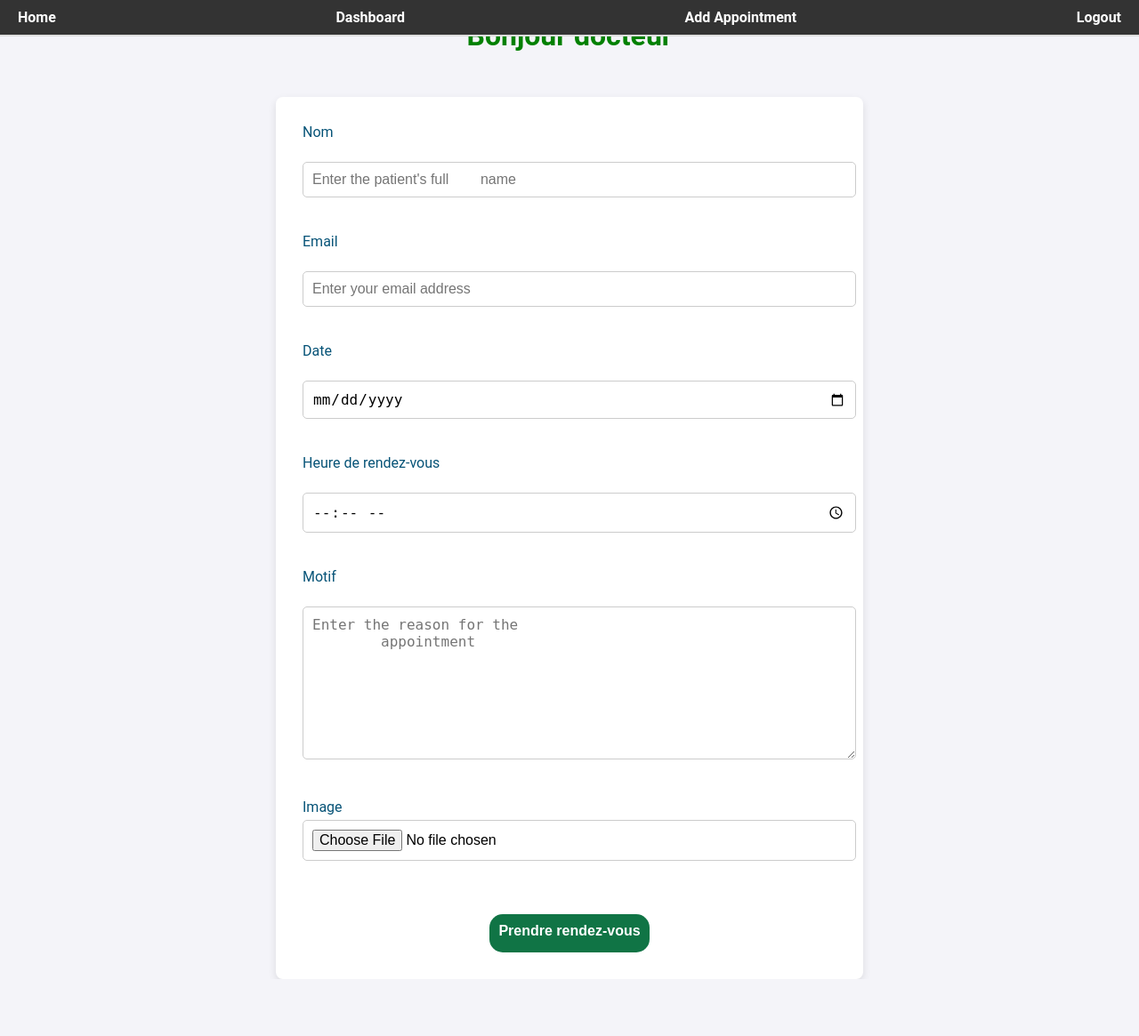
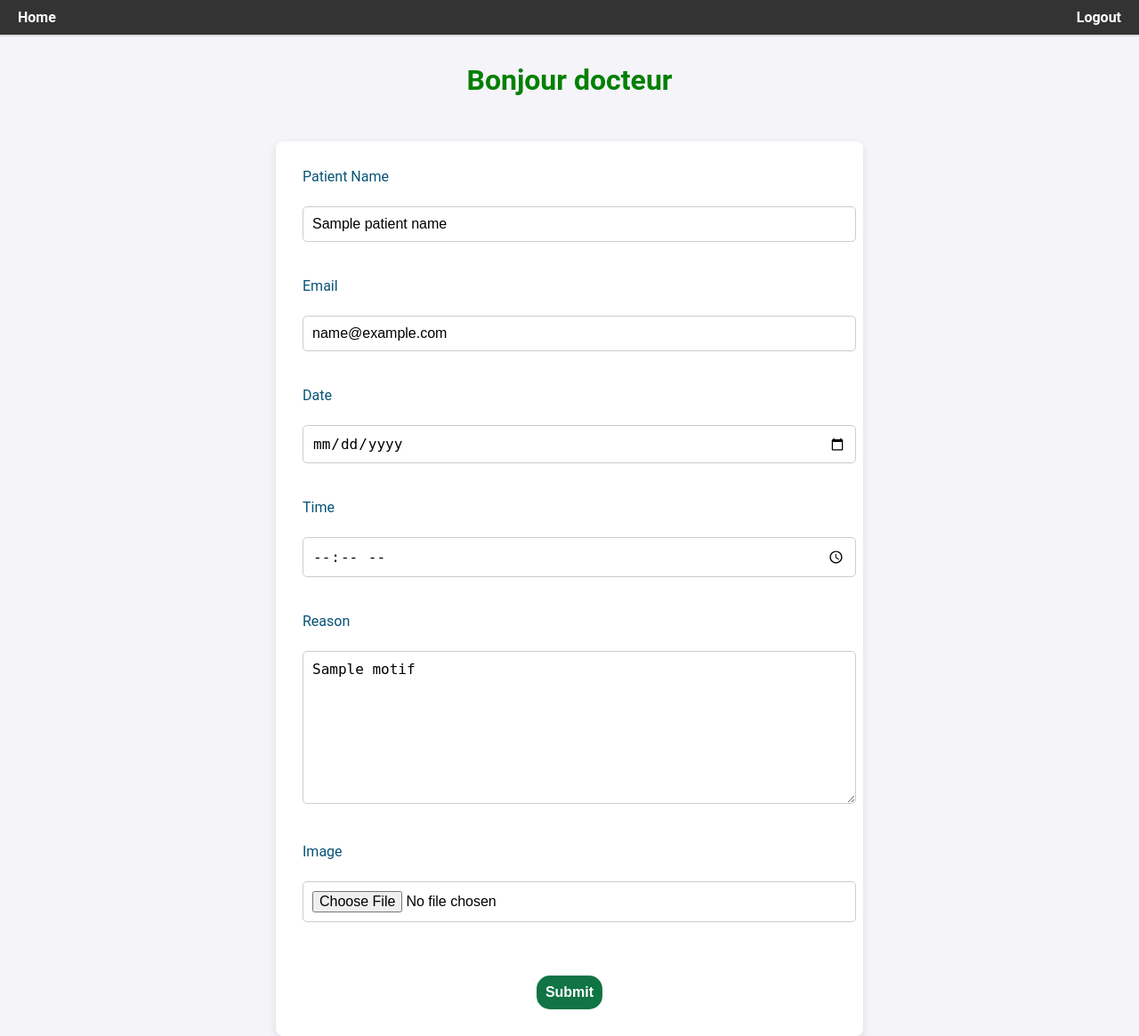
Before and after one commit to ihebEnetcom/mini_project, a Flask app: template templates/index.html in a window 1280 px wide. Shown: the whole page at 89% size. Before the commit the page ends 1101 px from the top, so only its background shows below. Run offline with Flask 3, Linux system fonts and the light colour scheme; tables that the repository leaves empty or names only in its code hold one stand-in row (values such as "Sample post"); the template is opened without the code that fills it: values that come from a table or form of the project are taken from there, most other values are stand-ins (such as "Sample title", 1, 10 or a date in 2020); some libraries are stand-ins or nearby versions.

Commit message:
modify nav bar

```diff
--- a/templates/base.html
+++ b/templates/base.html
@@ -13,8 +13,7 @@
     <header>
       <div style="display: flex; justify-content: space-between">
         <p><a href="{{ url_for('login') }}">Home</a></p>
-        <p><a href="{{ url_for('dashboard') }}">Dashboard</a></p>
-        <p><a href="{{ url_for('add_appointment') }}">Add Appointment</a></p>
+
         <p><a href="{{ url_for('logout') }}">Logout</a></p>
       </div>
     </header>
--- a/templates/index.html
+++ b/templates/index.html
@@ -33,34 +33,7 @@
             Home
           </a>
         </p>
-        <p style="margin: 0; font-size: 16px; font-weight: bold">
-          <a
-            href="{{ url_for('dashboard') }}"
-            style="
-              text-decoration: none;
-              color: white;
-              padding: 5px 10px;
-              border-radius: 5px;
-              transition: background-color 0.3s;
-            "
-          >
-            Dashboard
-          </a>
-        </p>
-        <p style="margin: 0; font-size: 16px; font-weight: bold">
-          <a
-            href="{{ url_for('add_appointment') }}"
-            style="
-              text-decoration: none;
-              color: white;
-              padding: 5px 10px;
-              border-radius: 5px;
-              transition: background-color 0.3s;
-            "
-          >
-            Add Appointment
-          </a>
-        </p>
+
         <p style="margin: 0; font-size: 16px; font-weight: bold">
           <a
             href="{{ url_for('logout') }}"
@@ -78,7 +51,7 @@
       </div>
     </header>
 
-    <div style="display: flex; justify-content: center">
+    <div style="display: flex; justify-content: center; margin-top: 50px">
       <h1
         style="
           font-weight: bold;
@@ -96,63 +69,93 @@
       action="/add-appointment"
       enctype="multipart/form-data"
     >
-      {{ form.hidden_tag() }}
-
       <div>
-        <label for="" class="form_label">{{ form.patient_name.label }}</label
-        ><br />
-        {{ form.patient_name(size=32,placeholder="Enter the patient's full
-        name") }}<br />
-        {% for error in form.patient_name.errors %}
-        <span style="color: red">[{{ error }}]</span>
-        {% endfor %}
+        <label for="patient_name" class="form_label">Patient Name</label><br />
+        <input
+          type="text"
+          name="patient_name"
+          id="patient_name"
+          size="32"
+          placeholder="Enter the patient's full name"
+          value="{{ patient_name }}"
+        /><br />
+        {% if patient_name_error %}
+        <span style="color: red">[{{ patient_name_error }}]</span>
+        {% endif %}
       </div>
 
       <div>
-        <label class="form_label">{{ form.email.label }}</label><br />
-        {{ form.email(size=32, placeholder="Enter your email address") }}<br />
-        {% for error in form.email.errors %}
-        <span style="color: red">[{{ error }}]</span>
-        {% endfor %}
+        <label for="email" class="form_label">Email</label><br />
+        <input
+          type="email"
+          name="email"
+          id="email"
+          size="32"
+          placeholder="Enter your email address"
+          value="{{ email }}"
+        /><br />
+        {% if email_error %}
+        <span style="color: red">[{{ email_error }}]</span>
+        {% endif %}
       </div>
 
       <div>
-        <label class="form_label">{{ form.date.label }}</label><br />
-        {{ form.date(placeholder="Select the appointment date") }}<br />
-        {% for error in form.date.errors %}
-        <span style="color: red">[{{ error }}]</span>
-        {% endfor %}
+        <label for="date" class="form_label">Date</label><br />
+        <input
+          type="date"
+          name="date"
+          id="date"
+          placeholder="Select the appointment date"
+          value="{{ date }}"
+        /><br />
+        {% if date_error %}
+        <span style="color: red">[{{ date_error }}]</span>
+        {% endif %}
       </div>
 
       <div>
-        <label class="form_label">{{ form.time.label }}</label><br />
-        {{ form.time(placeholder="Select the appointment time") }}<br />
-        {% for error in form.time.errors %}
-        <span style="color: red">[{{ error }}]</span>
-        {% endfor %}
+        <label for="time" class="form_label">Time</label><br />
+        <input
+          type="time"
+          name="time"
+          id="time"
+          placeholder="Select the appointment time"
+          value="{{ time }}"
+        /><br />
+        {% if time_error %}
+        <span style="color: red">[{{ time_error }}]</span>
+        {% endif %}
       </div>
 
       <div>
-        <label class="form_label">{{ form.motif.label }}</label><br />
-        {{ form.motif(rows=4, cols=50, placeholder="Enter the reason for the
-        appointment") }} {% for error in form.motif.errors %}
-        <span style="color: red">[{{ error }}]</span>
-        {% endfor %}
+        <label for="motif" class="form_label">Reason</label><br />
+        <textarea
+          name="motif"
+          id="motif"
+          rows="4"
+          cols="50"
+          placeholder="Enter the reason for the appointment"
+        >
+{{ motif }}</textarea
+        ><br />
+        {% if motif_error %}
+        <span style="color: red">[{{ motif_error }}]</span>
+        {% endif %}
       </div>
+
       <div>
-        <label class="form_label">{{ form.image.label }}</label>
-        {{ form.image() }}
-        <!-- Render the file upload field -->
-        {% if form.image.errors %}
+        <label for="image" class="form_label">Image</label><br />
+        <input type="file" name="image" id="image" /><br />
+        {% if image_error %}
         <ul>
-          {% for error in form.image.errors %}
+          {% for error in image_error %}
           <li>{{ error }}</li>
           {% endfor %}
         </ul>
         {% endif %}
       </div>
 
-      <button type="submit">{{ form.submit.label }}</button>
+      <button type="submit">Submit</button>
     </form>
   </body>
   <script src="../static/js/script.js"></script>
```
Also changed, not shown: templates/create_account.html (+1 -28 lines), templates/error.html (+1 -28 lines), templates/list_rdv.html (+1 -10 lines).
